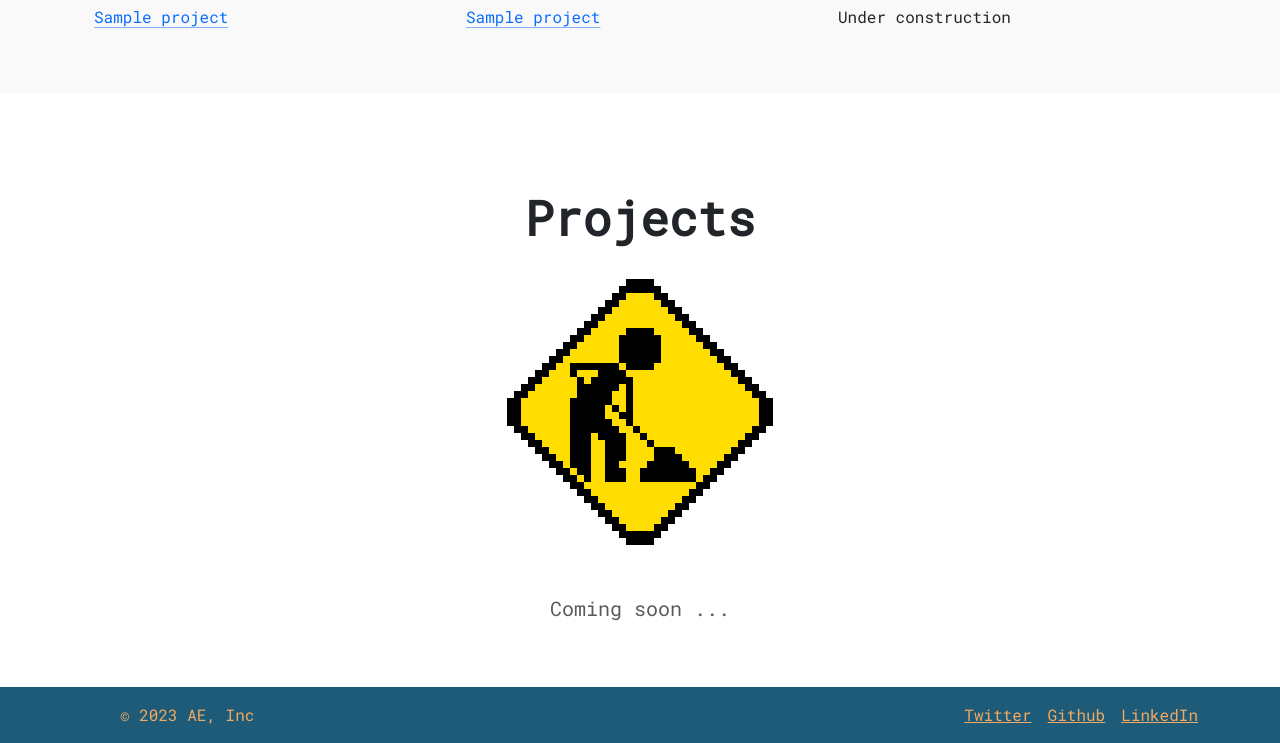
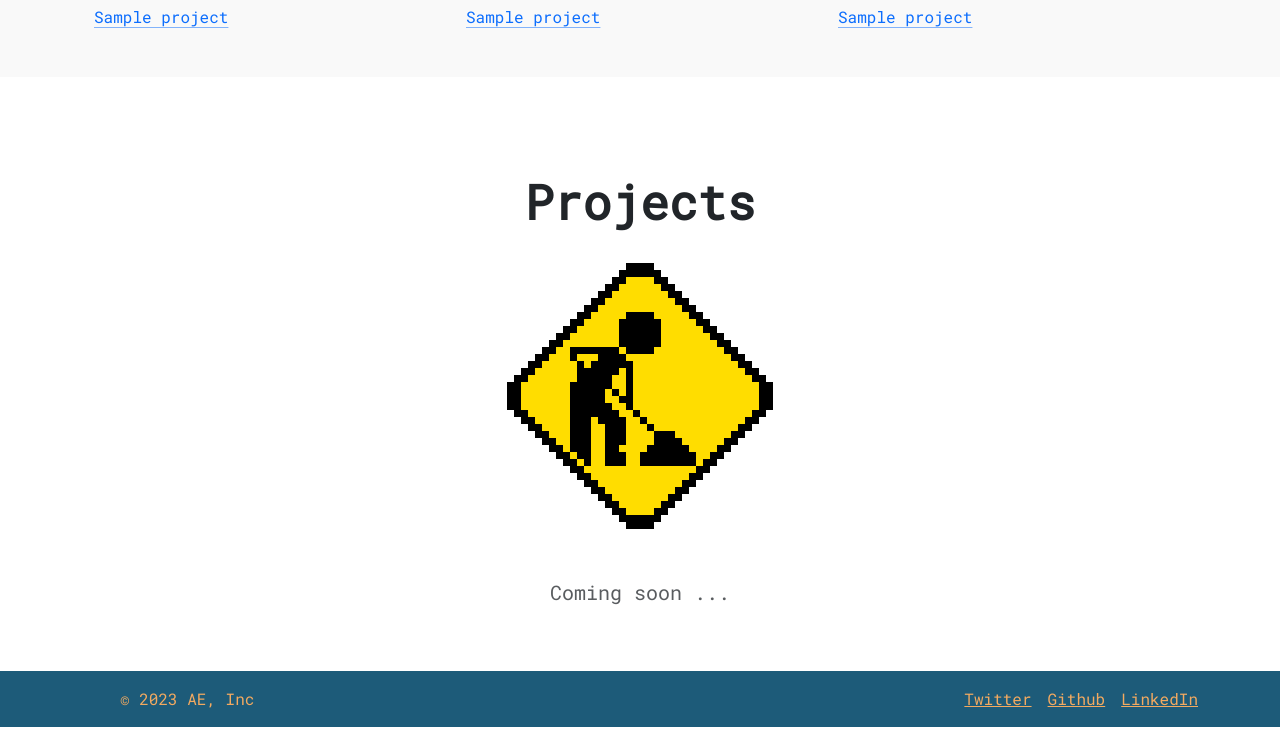
Before and after one commit to aryanerieneil/MyPortfolio, a plain HTML site: page index.html in a window 1280 px wide. Shown: the part 1690-2433 px from the top of the page. Drawn offline with nearby package versions, Linux system fonts and the light colour scheme; no server answers; a web font is replaced by a local one.

Commit message:
Add files via upload

```diff
--- a/index.html
+++ b/index.html
@@ -64,9 +64,9 @@
               <img src="./image/javascript-1.svg" alt="javascript logo" height="51.31" width="45.23" class="mt-2"/>
             </div>
             <h3 class="fs-2 text-body-emphasis text-nowrap -">JavaScript</h3>
-            <p class="icon-link text-nowrap" >
-              Under construction
-            </p>
+            <a href="https://github.com/aryanerieneil/todolist" class="icon-link ">
+              Sample project
+            </a>
           </div>
         </div>
       </div>
```
